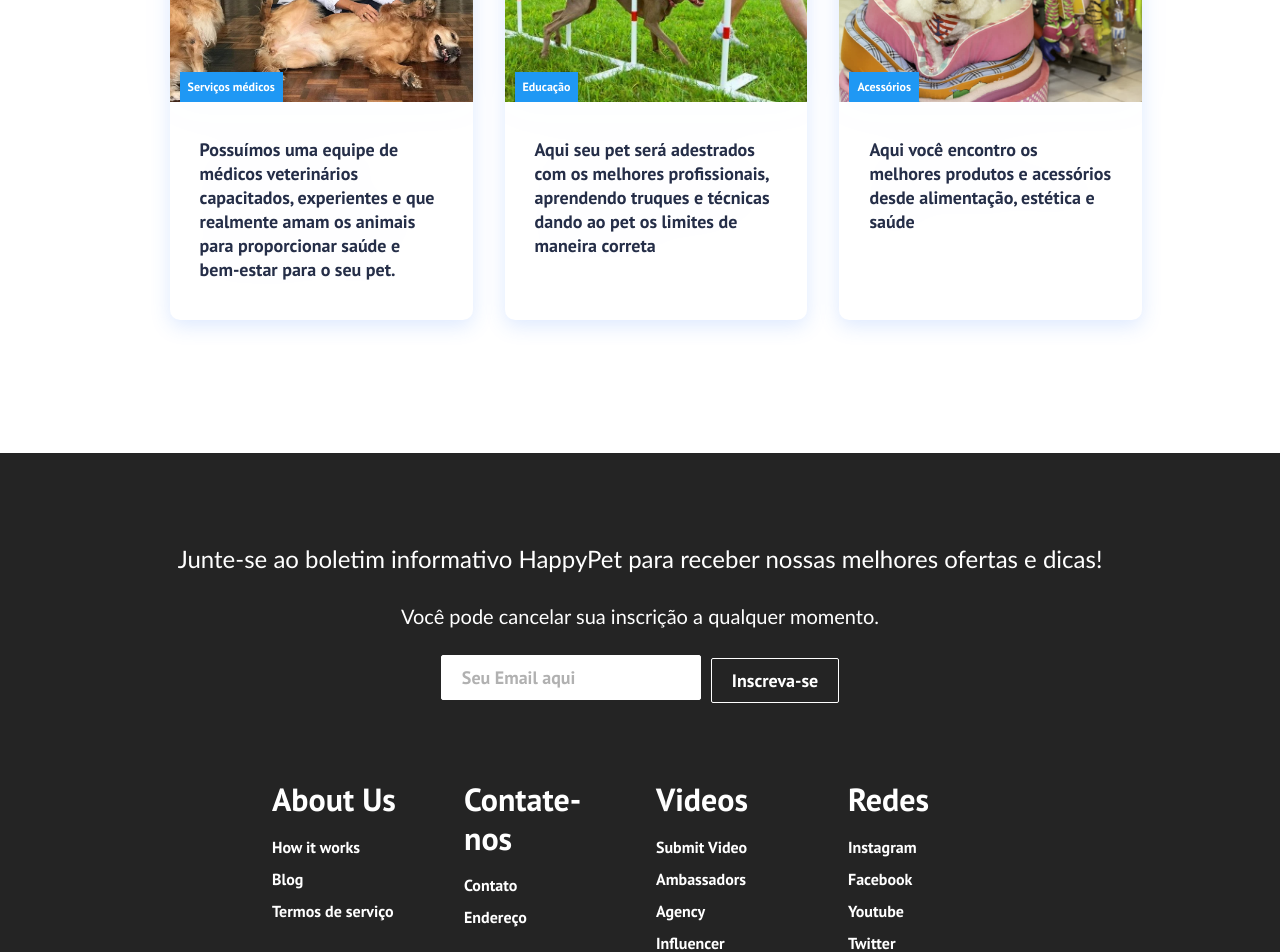
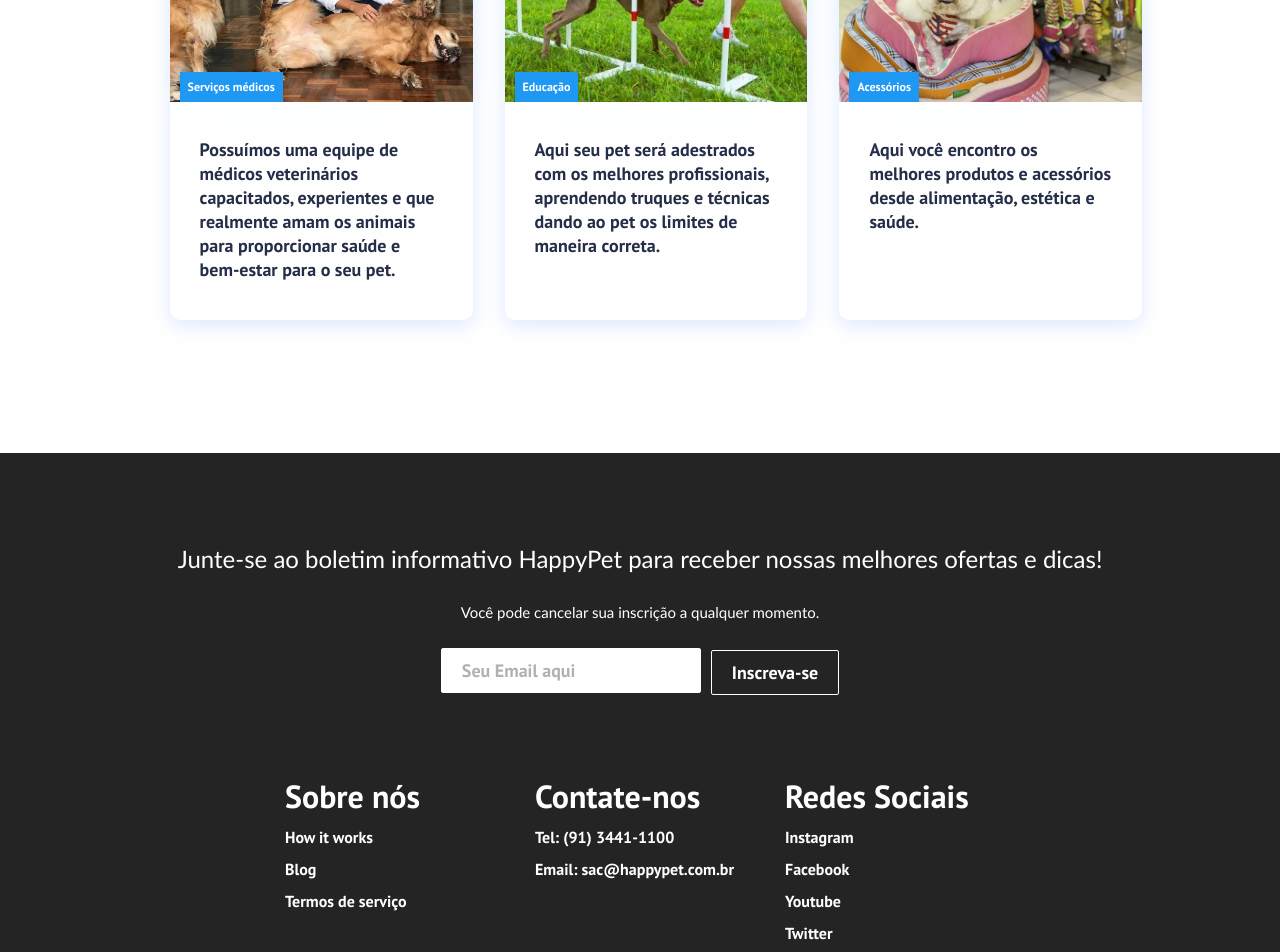
Before and after one commit to fabricio-v/happypet, a React (Create React App) app: page / in a window 1280 px wide. Shown: the part 1660-2612 px from the top of the page. Built offline with nearby package versions, Linux system fonts and the light colour scheme.

Commit message:
melhorias nos links

```diff
--- a/src/pages/home/Cards.js
+++ b/src/pages/home/Cards.js
@@ -17,7 +17,7 @@ function Cards() {
             />
             <CardItem
               src='images/img-2.jpg'
-              text='Pensando no melhor para seu pet oferecemos os serviços de passeador, prática de esportes guiados como natação e corridas, ioga, acupuntura e fitoterápicos'
+              text='Pensando no melhor para seu pet oferecemos os serviços de passeador, prática de esportes guiados como natação e corridas, ioga, acupuntura e fitoterápicos.'
               label='Bem-estar'
               path='/services'
             />
@@ -31,13 +31,13 @@ function Cards() {
             />
             <CardItem
               src='images/img-4.jpg'
-              text='Aqui seu pet será adestrados com os melhores profissionais, aprendendo truques e técnicas dando ao pet os limites de maneira correta'
+              text='Aqui seu pet será adestrados com os melhores profissionais, aprendendo truques e técnicas dando ao pet os limites de maneira correta.'
               label='Educação'
               path='/services'
             />
             <CardItem
               src='images/img-8.jpg'
-              text='Aqui você encontro os melhores produtos e acessórios desde alimentação, estética e saúde'
+              text='Aqui você encontro os melhores produtos e acessórios desde alimentação, estética e saúde.'
               label='Acessórios'
               path='/products'
             />
--- a/src/pages/home/Footer.css
+++ b/src/pages/home/Footer.css
@@ -31,7 +31,7 @@
 
 .footer-subscription-text {
   margin-bottom: 24px;
-  font-size: 20px;
+  font-size: 15px;
 }
 
 .footer-input {
@@ -60,14 +60,14 @@
   display: flex;
   flex-direction: column;
   align-items: flex-start;
-  margin: 16px;
+  margin: 20px;
   text-align: left;
-  width: 160px;
+  width: 210px;
   box-sizing: border-box;
 }
 
 .footer-link-items h2 {
-  margin-bottom: 16px;
+  margin-bottom: 10px;
 }
 
 .footer-link-items > h2 {
--- a/src/pages/home/Footer.js
+++ b/src/pages/home/Footer.js
@@ -31,27 +31,20 @@ function Footer() {
       <div class='footer-links'>
         <div className='footer-link-wrapper'>
           <div class='footer-link-items'>
-            <h2>About Us</h2>
+            <h2>Sobre nós</h2>
             <Link to='/signup'>How it works</Link>
             <Link to='/'>Blog</Link>
             <Link to='/'>Termos de serviço</Link>
           </div>
           <div class='footer-link-items'>
             <h2>Contate-nos</h2>
-            <Link to='/'>Contato</Link>
-            <Link to='/'>Endereço</Link>
+            <Link to='/'>Tel: (91) 3441-1100</Link>
+            <Link to='/'>Email: sac@happypet.com.br </Link>
           </div>
         </div>
         <div className='footer-link-wrapper'>
           <div class='footer-link-items'>
-            <h2>Videos</h2>
-            <Link to='/'>Submit Video</Link>
-            <Link to='/'>Ambassadors</Link>
-            <Link to='/'>Agency</Link>
-            <Link to='/'>Influencer</Link>
-          </div>
-          <div class='footer-link-items'>
-            <h2>Redes</h2>
+            <h2>Redes Sociais</h2>
             <Link to={{ pathname: 'https://www.instagram.com/'}}>Instagram</Link>
             <Link to={{ pathname: 'https://pt-br.facebook.com/'}}>Facebook</Link>
             <Link to={{ pathname: 'https://youtube.com/'}}>Youtube</Link>
```
